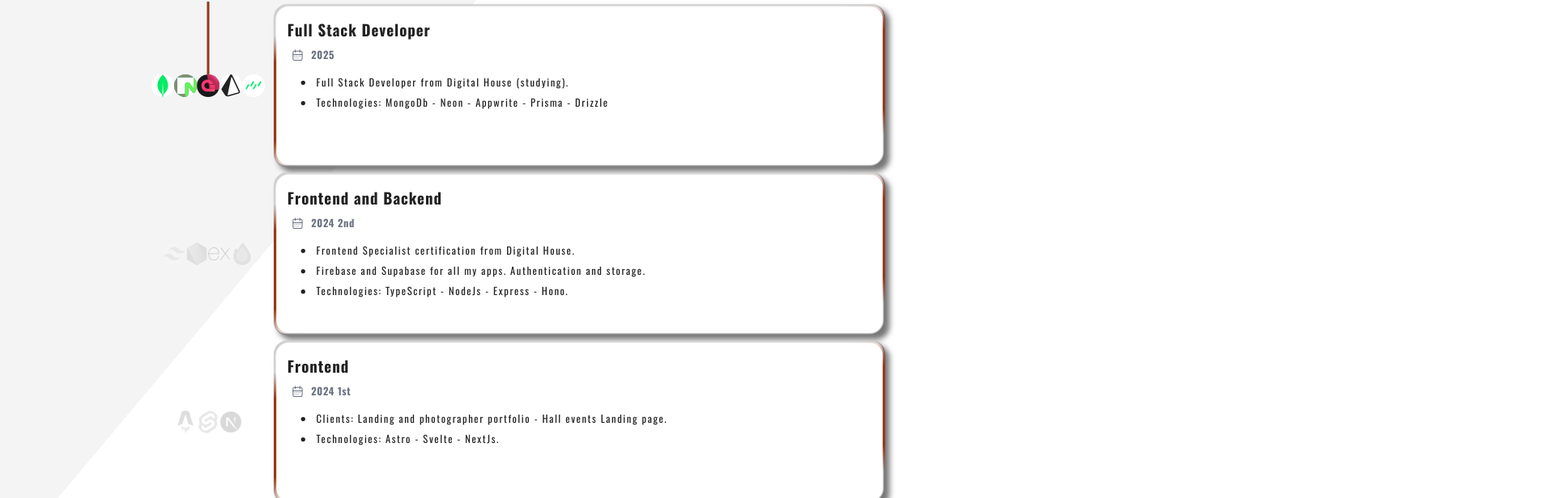
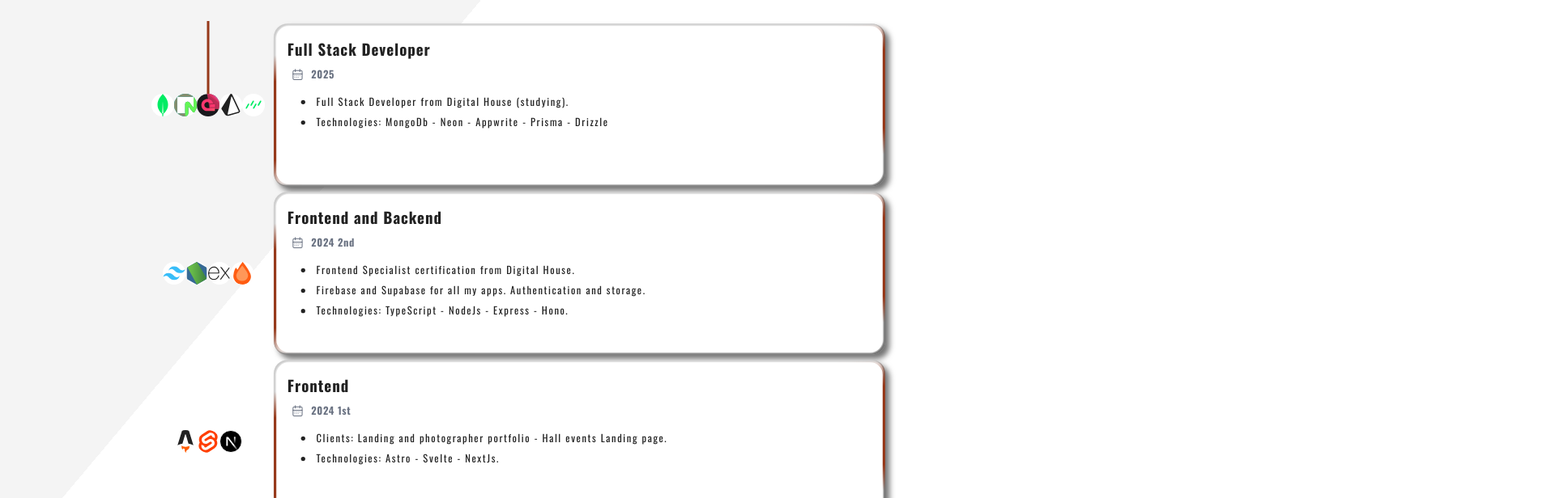
Before and after one commit to jonatanjmissora/portfolio, a Next.js app: page / in a window 1280 px wide. Shown: the part 2327-2943 px from the top of the page at 81% size, 1920 px wide, since content can reach past the window. Built offline with nearby package versions, Linux system fonts and the light colour scheme.

Commit message:
expertice v2. falta arreglar scroll indicator hacerlo desaparecer cuando no estas en el expertice

```diff
--- a/app/_layouts/04_experience/Experience.tsx
+++ b/app/_layouts/04_experience/Experience.tsx
@@ -1,15 +1,18 @@
 "use client"
 
 import CalendarSVG from "@/app/_assets/CalendarSVG"
-import { JSX, useEffect } from "react"
+import { JSX, useEffect, useState } from "react"
 import "./styles.css"
 import { EXPERTICE } from "@/app/_lib/constants/expertice"
 
 export default function Experience() {
 
+    const [actualCard, setActualCard] = useState<number>(8)
+
     return (
         <div className="w-full gradient">
             <article id="expertice" className="layout px-[var(--layout-padding-y)]">
+                {actualCard}
                 <div className="flex flex-col gap-2 w-full mb-16">
                     <div className="flex items-center gap-12">
                         <h2 className="title1 w-max">Experience</h2>
@@ -22,9 +25,9 @@ export default function Experience() {
                     style={{ "--xp-cards-qnt": `${EXPERTICE.length}` } as React.CSSProperties}
                 >
 
-                    <ExperticeCards />
+                    <ExperticeCards actualCard={actualCard} setActualCard={setActualCard} />
 
-                    <ScrollIndicator />
+                    <ScrollIndicator actualCard={actualCard} />
 
                 </div>
             </article >
@@ -32,28 +35,43 @@ export default function Experience() {
     )
 }
 
-const ExperticeCards = () => {
+const ExperticeCards = ({actualCard, setActualCard}) => {
 
     useEffect(() => {
 
-        const cards = document.querySelectorAll(".expertice-card")
+        const cards = document.querySelectorAll(".expertice-card-container")
         const icons = document.querySelectorAll(".tag-icon")
         const xpCardsContainer = document.querySelector(".xp-cards-container")
 
         const oberver = new IntersectionObserver((entries) => {
             entries.forEach((entry) => {
 
-
-                icons.forEach(icon => {
-                    if ((icon as HTMLElement).dataset.cardid === entry.target.id) {
-                        (xpCardsContainer as HTMLElement)?.style.setProperty('--xp-card-actual', entry.target.id);
-                        (icon as HTMLElement).dataset.active = "true"
-                    }
-                    else {
-                        (icon as HTMLElement).dataset.active = "false"
-                    }
-                })
-                entry.target.classList.toggle("card-zoom", entry.isIntersecting)
+                if(entry.isIntersecting) {
+                    entry.target.children[1].classList.add("card-zoom")
+                    icons.forEach(icon => {if((icon as HTMLElement).dataset.cardid === entry.target.children[1].id) icon.classList.add("active")});
+                    (xpCardsContainer as HTMLElement)?.style.setProperty('--xp-card-actual', (EXPERTICE.length - parseInt(entry.target.children[1].id, 10)).toString());
+                    console.log(entry.isIntersecting)
+                }
+                else {
+                    entry.target.children[1].classList.remove("card-zoom")
+                    icons.forEach(icon => {if((icon as HTMLElement).dataset.cardid === entry.target.children[1].id) icon.classList.remove("active")});
+                    console.log(entry.isIntersecting)
+                    // (xpCardsContainer as HTMLElement)?.style.setProperty('--xp-card-actual', "-0.5");
+                }
+                // if(entry.isIntersecting && actualCard !== entry.target.id) {
+                //     console.log("intersecting ", entry.target.id)
+                //     setActualCard(entry.target.id)
+                // }
+                // icons.forEach(icon => {
+                //     if ((icon as HTMLElement).dataset.cardid === entry.target.id) {
+                //         (xpCardsContainer as HTMLElement)?.style.setProperty('--xp-card-actual', EXPERTICE.length - entry.target.id);
+                //         (icon as HTMLElement).dataset.active = "true"
+                //     }
+                //     else {
+                //         (icon as HTMLElement).dataset.active = "false"
+                //     }
+                // })
+                // entry.target.classList.toggle("card-zoom", entry.isIntersecting)
             })
         }, { rootMargin: "-50%" }
         )
@@ -68,7 +86,7 @@ const ExperticeCards = () => {
         <>
             {
                 EXPERTICE.map((expertice) => (
-                    <div key={expertice.id} className="w-full flex gap-4">
+                    <div key={expertice.id} className="w-full flex gap-4 expertice-card-container">
                         <aside className="w-1/6">
                             <div className="w-full h-full flex justify-center items-center">
                                 <IconList icons={expertice.tags} cardId={expertice.id} />
@@ -114,7 +132,7 @@ const IconList = ({ icons, cardId }: { icons: JSX.Element[], cardId: number }) =
     )
 }
 
-const ScrollIndicator = () => {
+const ScrollIndicator = ({actualCard}) => {
     return (
         <i className="absolute -z-2 top-0 left-0 bottom-0 w-1/6">
             <svg
--- a/app/_layouts/04_experience/styles.css
+++ b/app/_layouts/04_experience/styles.css
@@ -70,14 +70,14 @@
     }
 }
 
-.tag-icon[data-active="false"] {
+.tag-icon {
     filter: grayscale(100%) opacity(0.15);
 }
 
-.tag-icon[data-active="true"] {
+.tag-icon.active {
     filter: grayscale(0%) opacity(1);
 }
 
 .scroll-ind {
-    height: calc(100% / var(--xp-cards-qnt) * (var(--xp-cards-qnt) - var(--xp-card-actual) + 0.5));
+    height: calc(100% / var(--xp-cards-qnt) * (var(--xp-card-actual) + 0.5));
 }
```
